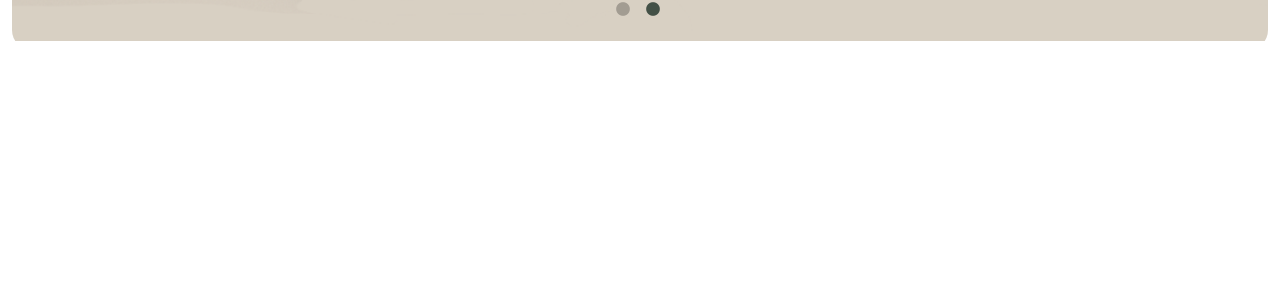
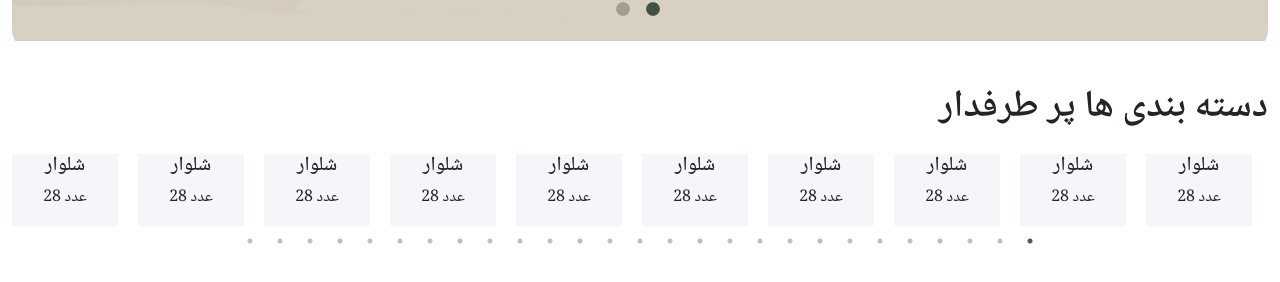
Before and after one commit to nima256/react-ecommerce, a React (Create React App) app: page / in a window 1280 px wide. Shown: the part 554-836 px from the top of the page. Before the commit the page ends 800 px from the top, so only its background shows below. Built offline with nearby package versions, Linux system fonts and the light colour scheme; no server answers.

Commit message:
Adding Category Meny

```diff
--- a/src/App.css
+++ b/src/App.css
@@ -26,3 +26,8 @@
 .text-g {
   color: #3bb77e;
 }
+
+.hd {
+  font-size: 38px !important;
+  font-weight: 600 !important;
+}
--- /dev/null
+++ b/src/components/catSlider/catSlider.css
@@ -0,0 +1,25 @@
+.catSliderSection {
+  width: 100% !important;
+  height: auto !important;
+  padding: 10px 0px !important;
+}
+
+.catSliderSection .slick-slide {
+  padding-right: 20px !important;
+}
+
+.cat_slider_main .item {
+  height: auto !important;
+  background: #f4f6fa !important;
+  display: flex;
+  align-items: center;
+  justify-content: center;
+  cursor: pointer;
+}
+
+.cat_slider_main .item .info {
+  display: flex;
+  align-items: center;
+  justify-content: center;
+  flex-direction: column;
+}
--- /dev/null
+++ b/src/components/catSlider/catSlider.js
@@ -0,0 +1,226 @@
+import "./catSlider.css";
+import Slider from "react-slick";
+
+const CatSlider = () => {
+  const settings = {
+    dots: true,
+    infinite: true,
+    speed: 500,
+    slidesToShow: 10,
+    slidesToScroll: 1,
+    arrows: false,
+    rtl: true,
+  };
+
+  return (
+    <>
+      <div className="catSliderSection">
+        <div className="container-fluid cat-container">
+          <h2 className="hd">دسته بندی ها پر طرفدار</h2>
+          <Slider {...settings} className="cat_slider_main">
+            <div className="item">
+              <div className="info">
+                <img src="" alt="" />
+                <h5>شلوار</h5>
+                <p>28 عدد</p>
+              </div>
+            </div>
+            <div className="item">
+              <div className="info">
+                <img src="" alt="" />
+                <h5>شلوار</h5>
+                <p>28 عدد</p>
+              </div>
+            </div>
+            <div className="item">
+              <div className="info">
+                <img src="" alt="" />
+                <h5>شلوار</h5>
+                <p>28 عدد</p>
+              </div>
+            </div>
+            <div className="item">
+              <div className="info">
+                <img src="" alt="" />
+                <h5>شلوار</h5>
+                <p>28 عدد</p>
+              </div>
+            </div>
+            <div className="item">
+              <div className="info">
+                <img src="" alt="" />
+                <h5>شلوار</h5>
+                <p>28 عدد</p>
+              </div>
+            </div>
+            <div className="item">
+              <div className="info">
+                <img src="" alt="" />
+                <h5>شلوار</h5>
+                <p>28 عدد</p>
+              </div>
+            </div>
+            <div className="item">
+              <div className="info">
+                <img src="" alt="" />
+                <h5>شلوار</h5>
+                <p>28 عدد</p>
+              </div>
+            </div>
+            <div className="item">
+              <div className="info">
+                <img src="" alt="" />
+                <h5>شلوار</h5>
+                <p>28 عدد</p>
+              </div>
+            </div>
+            <div className="item">
+              <div className="info">
+                <img src="" alt="" />
+                <h5>شلوار</h5>
+                <p>28 عدد</p>
+              </div>
+            </div>
+            <div className="item">
+              <div className="info">
+                <img src="" alt="" />
+                <h5>شلوار</h5>
+                <p>28 عدد</p>
+              </div>
+            </div>
+            <div className="item">
+              <div className="info">
+                <img src="" alt="" />
+                <h5>شلوار</h5>
+                <p>28 عدد</p>
+              </div>
+            </div>
+            <div className="item">
+              <div className="info">
+                <img src="" alt="" />
+                <h5>شلوار</h5>
+                <p>28 عدد</p>
+              </div>
+            </div>
+            <div className="item">
+              <div className="info">
+                <img src="" alt="" />
+                <h5>شلوار</h5>
+                <p>28 عدد</p>
+              </div>
+            </div>
+            <div className="item">
+              <div className="info">
+                <img src="" alt="" />
+                <h5>شلوار</h5>
+                <p>28 عدد</p>
+              </div>
+            </div>
+            <div className="item">
+              <div className="info">
+                <img src="" alt="" />
+                <h5>شلوار</h5>
+                <p>28 عدد</p>
+              </div>
+            </div>
+            <div className="item">
+              <div className="info">
+                <img src="" alt="" />
+                <h5>شلوار</h5>
+                <p>28 عدد</p>
+              </div>
+            </div>
+            <div className="item">
+              <div className="info">
+                <img src="" alt="" />
+                <h5>شلوار</h5>
+                <p>28 عدد</p>
+              </div>
+            </div>
+            <div className="item">
+              <div className="info">
+                <img src="" alt="" />
+                <h5>شلوار</h5>
+                <p>28 عدد</p>
+              </div>
+            </div>
+            <div className="item">
+              <div className="info">
+                <img src="" alt="" />
+                <h5>شلوار</h5>
+                <p>28 عدد</p>
+              </div>
+            </div>
+            <div className="item">
+              <div className="info">
+                <img src="" alt="" />
+                <h5>شلوار</h5>
+                <p>28 عدد</p>
+              </div>
+            </div>
+            <div className="item">
+              <div className="info">
+                <img src="" alt="" />
+                <h5>شلوار</h5>
+                <p>28 عدد</p>
+              </div>
+            </div>
+            <div className="item">
+              <div className="info">
+                <img src="" alt="" />
+                <h5>شلوار</h5>
+                <p>28 عدد</p>
+              </div>
+            </div>
+            <div className="item">
+              <div className="info">
+                <img src="" alt="" />
+                <h5>شلوار</h5>
+                <p>28 عدد</p>
+              </div>
+            </div>
+            <div className="item">
+              <div className="info">
+                <img src="" alt="" />
+                <h5>شلوار</h5>
+                <p>28 عدد</p>
+              </div>
+            </div>
+            <div className="item">
+              <div className="info">
+                <img src="" alt="" />
+                <h5>شلوار</h5>
+                <p>28 عدد</p>
+              </div>
+            </div>
+            <div className="item">
+              <div className="info">
+                <img src="" alt="" />
+                <h5>شلوار</h5>
+                <p>28 عدد</p>
+              </div>
+            </div>
+            <div className="item">
+              <div className="info">
+                <img src="" alt="" />
+                <h5>شلوار</h5>
+                <p>28 عدد</p>
+              </div>
+            </div>
+          </Slider>
+        </div>
+      </div>
+
+      <br />
+      <br />
+      <br />
+      <br />
+      <br />
+      <br />
+      <br />
+      <br />
+    </>
+  );
+};
+
+export default CatSlider;
--- a/src/components/header/header.css
+++ b/src/components/header/header.css
@@ -79,7 +79,7 @@ header .header-tabs {
   padding-right: 102px;
 }
 
-.mr-auto {
+header .mr-auto {
   margin-right: auto !important;
 }
 
@@ -99,7 +99,7 @@ header .header-tabs li span img {
   margin-left: 10px;
 }
 
-.dropdownMenu {
+header .dropdownMenu {
   position: absolute;
   top: 40px;
   left: 0px;
@@ -111,13 +111,13 @@ header .header-tabs li span img {
   z-index: 100;
 }
 
-.dropdownMenu li {
+header .dropdownMenu li {
   width: 100%;
   list-style: none;
   margin: 0px !important;
 }
 
-.dropdownMenu li button {
+header .dropdownMenu li button {
   width: 100% !important;
   text-align: left !important;
   justify-content: flex-start !important;
@@ -126,11 +126,11 @@ header .header-tabs li span img {
   padding: 10px 15px !important;
 }
 
-.dropdownMenu li button svg {
+header .dropdownMenu li button svg {
   opacity: 0.7;
   margin-left: 8px !important;
 }
 
-.dropdownMenu li button:hover {
+header .dropdownMenu li button:hover {
   background: #f1f1f1;
 }
--- a/src/components/nav/nav.css
+++ b/src/components/nav/nav.css
@@ -28,7 +28,7 @@
   font-size: 15px;
 }
 
-.mr-3 {
+.nav .mr-3 {
   margin-right: 16px;
 }
 
@@ -41,7 +41,7 @@
   font-size: 35px;
 }
 
-.p-0 {
+.nav .p-0 {
   padding: 0 !important;
 }
 
@@ -89,23 +89,23 @@ nav .dropdown_menu li button:hover {
   visibility: inherit;
 }
 
-.megaMenu {
+.nav .megaMenu {
   height: auto !important;
   width: 90% !important;
   padding: 40px 45px !important;
 }
 
-.megaMenu .megaMenuImg {
+.nav .megaMenu .megaMenuImg {
   width: 300px;
   height: 300px;
   border-radius: 15px;
 }
 
-.megaMenu .col ul li {
+.nav .megaMenu .col ul li {
   margin-bottom: 10px !important;
   display: block;
 }
-.megaMenu .col ul li a {
+.nav .megaMenu .col ul li a {
   color: rgba(0, 0, 0, 0.8);
   font-size: 18px;
   text-decoration: none;
--- a/src/components/selectDrop/select.css
+++ b/src/components/selectDrop/select.css
@@ -9,7 +9,7 @@
   left: 10px;
 }
 
-.selectDrop {
+.selectDropWrapper .selectDrop {
   width: 300px;
   height: auto;
   background: #fff;
@@ -30,7 +30,7 @@
   padding: 0px 15px;
 }
 
-.selectDrop .searchResults {
+.selectDropWrapper .selectDrop .searchResults {
   width: 100%;
   margin: 0px;
   margin-top: 10px;
@@ -39,15 +39,15 @@
   overflow-y: scroll;
 }
 
-.selectDrop .searchResults::-webkit-scrollbar {
+.selectDropWrapper .selectDrop .searchResults::-webkit-scrollbar {
   width: 10px !important;
 }
 
-.selectDrop .searchResults::-webkit-scrollbar-thumb {
+.selectDropWrapper .selectDrop .searchResults::-webkit-scrollbar-thumb {
   background: #ccc !important;
 }
 
-.selectDrop .searchResults li {
+.selectDropWrapper .selectDrop .searchResults li {
   list-style: none;
   font-size: 16px;
   width: 100%;
@@ -55,12 +55,12 @@
   border-radius: 7px;
 }
 
-.selectDrop .searchResults li:hover {
+.selectDropWrapper .selectDrop .searchResults li:hover {
   background: #3bb77e;
   color: #fff;
 }
 
-.selectDrop .searchResults li.active {
+.selectDropWrapper .selectDrop .searchResults li.active {
   background: #f1f1f1;
   color: #000 !important;
 }
--- a/src/pages/Home/home.js
+++ b/src/pages/Home/home.js
@@ -1,9 +1,11 @@
+import CatSlider from "../../components/catSlider/catSlider";
 import HomeSlider from "./slider/slider";
 
 const Home = () => {
   return (
     <>
       <HomeSlider />
+      <CatSlider />
     </>
   );
 };
```
